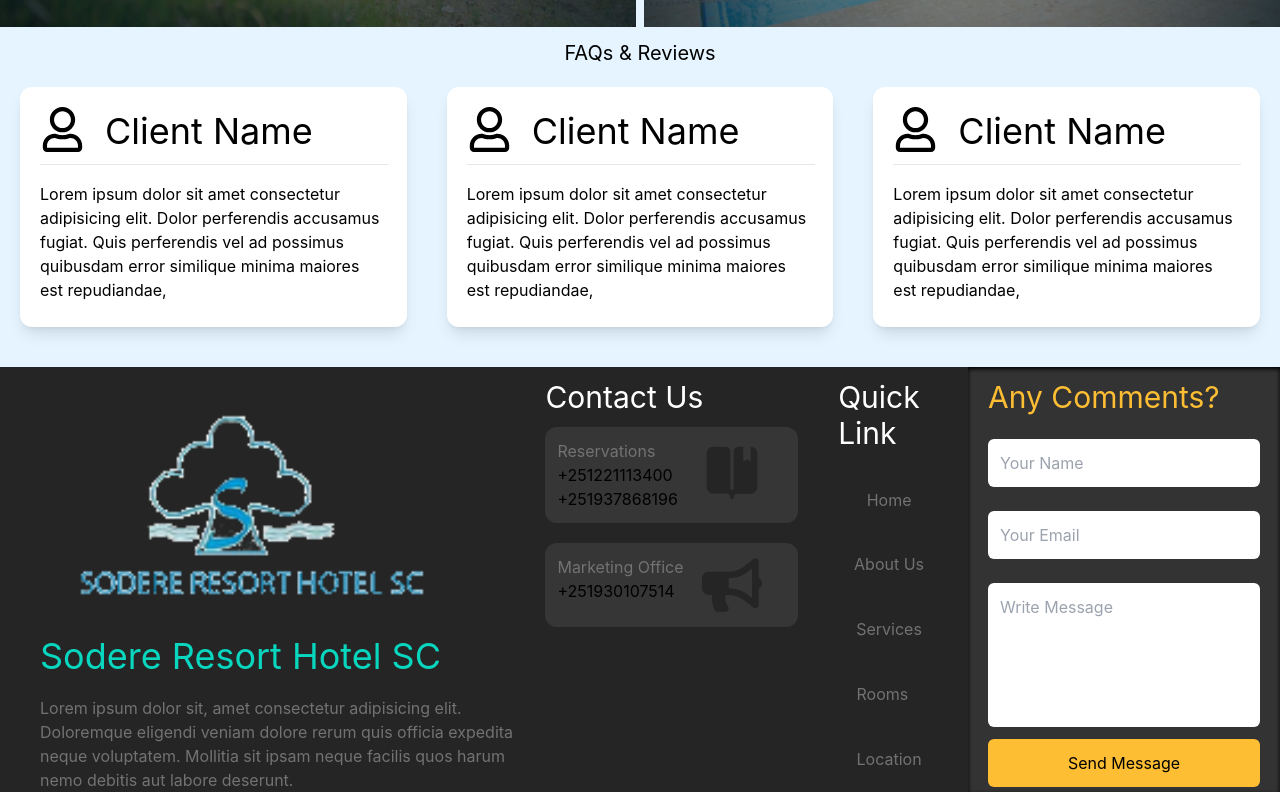
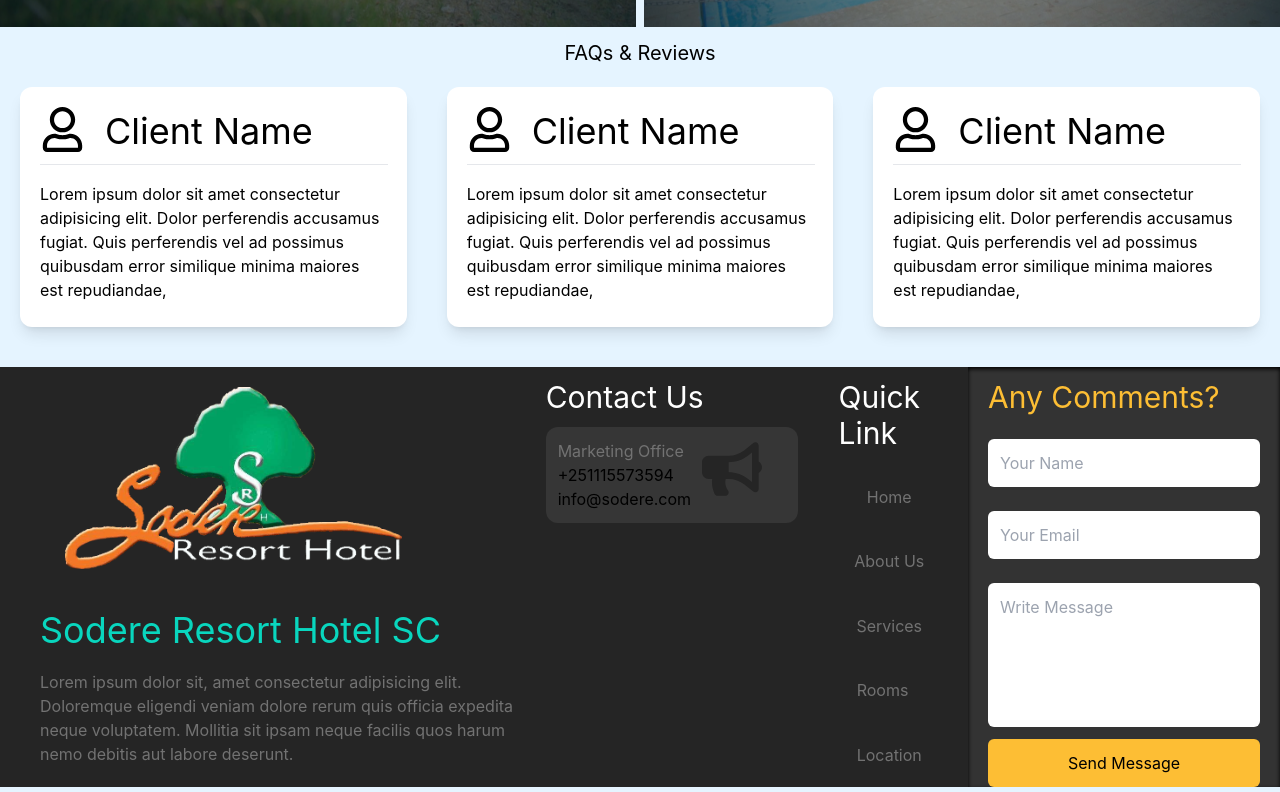
Before and after one commit to DagimN/Sodere-Website, a React (Create React App) app: page / in a window 1280 px wide. Shown: the part 3019-3811 px from the top of the page. Built offline with nearby package versions, Linux system fonts and the light colour scheme; no server answers.

Commit message:
New Logo added, contact info edited

```diff
--- a/src/components/Footer.component.tsx
+++ b/src/components/Footer.component.tsx
@@ -2,11 +2,11 @@ import React, {useState} from "react";
 import {submitCommentForm} from "../utils/submitCommentForm";
 
 //Images
-import logo from "../images/Logo.png";
+import logo from "../images/Logo2.png";
 
 //Icons
 import { FaBullhorn } from "react-icons/fa";
-import {IoIosBookmarks} from "react-icons/io";
+//import {IoIosBookmarks} from "react-icons/io";
 import {TiTick} from "react-icons/ti";
 import { PuffLoader } from "react-spinners";
 import {VscError} from "react-icons/vsc";
@@ -43,10 +43,10 @@ const Footer = () => {
           <img
             src={logo}
             alt="logo"
-            className="h-[120%] my-10 relative lg:left-[5%] left-[10%] sm:left-[30%]"
+            className="relative mt-5 w-2/3 lg:left-[5%] left-[10%] sm:left-[20%]"
           />
 
-          <div className="mt-20">
+          <div>
             <h1 className="text-4xl text-[#09d6be] my-5">
               Sodere Resort Hotel SC
             </h1>
@@ -62,7 +62,7 @@ const Footer = () => {
         <article className="w-full lg:w-1/3">
           <h1 className="text-3xl text-white my-3">Contact Us</h1>
           <div className="lg:grid md:flex grid gap-5">
-            <div className="bg-[#363636] rounded-xl p-3 w-full flex justify-between">
+            {/* <div className="bg-[#363636] rounded-xl p-3 w-full flex justify-between">
               <div>
                 <p className="text-[#727272]">Reservations</p>
                 <p>+251221113400</p>
@@ -70,12 +70,14 @@ const Footer = () => {
               </div>
 
               <IoIosBookmarks size={60} className="mr-6 mt-1" color="#252525" />
-            </div>
+            </div> */}
 
             <div className="bg-[#363636] rounded-xl p-3 w-full flex justify-between">
               <div>
                 <p className="text-[#727272]">Marketing Office</p>
-                <p>+251930107514</p>
+                <p>+251115573594</p>
+                {/* //TODO: Create email domain for website */}
+                <p>info@sodere.com</p>
               </div>
 
               <FaBullhorn size={60} className="mr-6" color="#252525" />
@@ -114,7 +116,9 @@ const Footer = () => {
         </div>
       </article>
 
-      <article className={`bg-[#333333] lg:w-1/3 sm:w-full shadow-inner shadow-black`}>
+      <article
+        className={`bg-[#333333] lg:w-1/3 sm:w-full shadow-inner shadow-black`}
+      >
         <h1 className="text-3xl text-[#FDBE34] my-3 mx-5">Any Comments?</h1>
         <form
           onSubmit={(e) =>
```
Also changed, not shown: src/images/Logo2.png (added).
